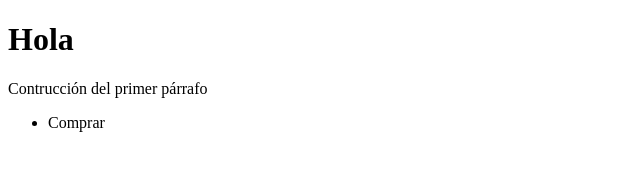
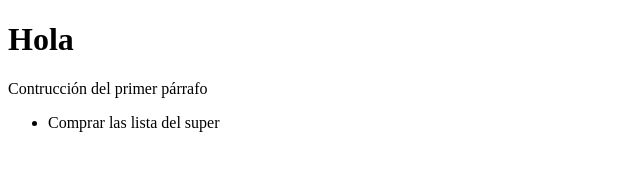
Before and after one commit to CesarAll/my_project, a plain HTML site: page index.html in a window 1280 px wide. Shown: the whole page, without its empty margins (0-640 px from the left). Drawn offline with Linux system fonts and the light colour scheme.

Commit message:
modificando el parrafo

```diff
--- a/index.html
+++ b/index.html
@@ -10,7 +10,7 @@
     <h1>Hola</h1>
     <p>Contrucción del primer párrafo</p>
     <ul>
-        <li>Comprar</li>
+        <li>Comprar las lista del super</li>
     </ul>
 
 
```
